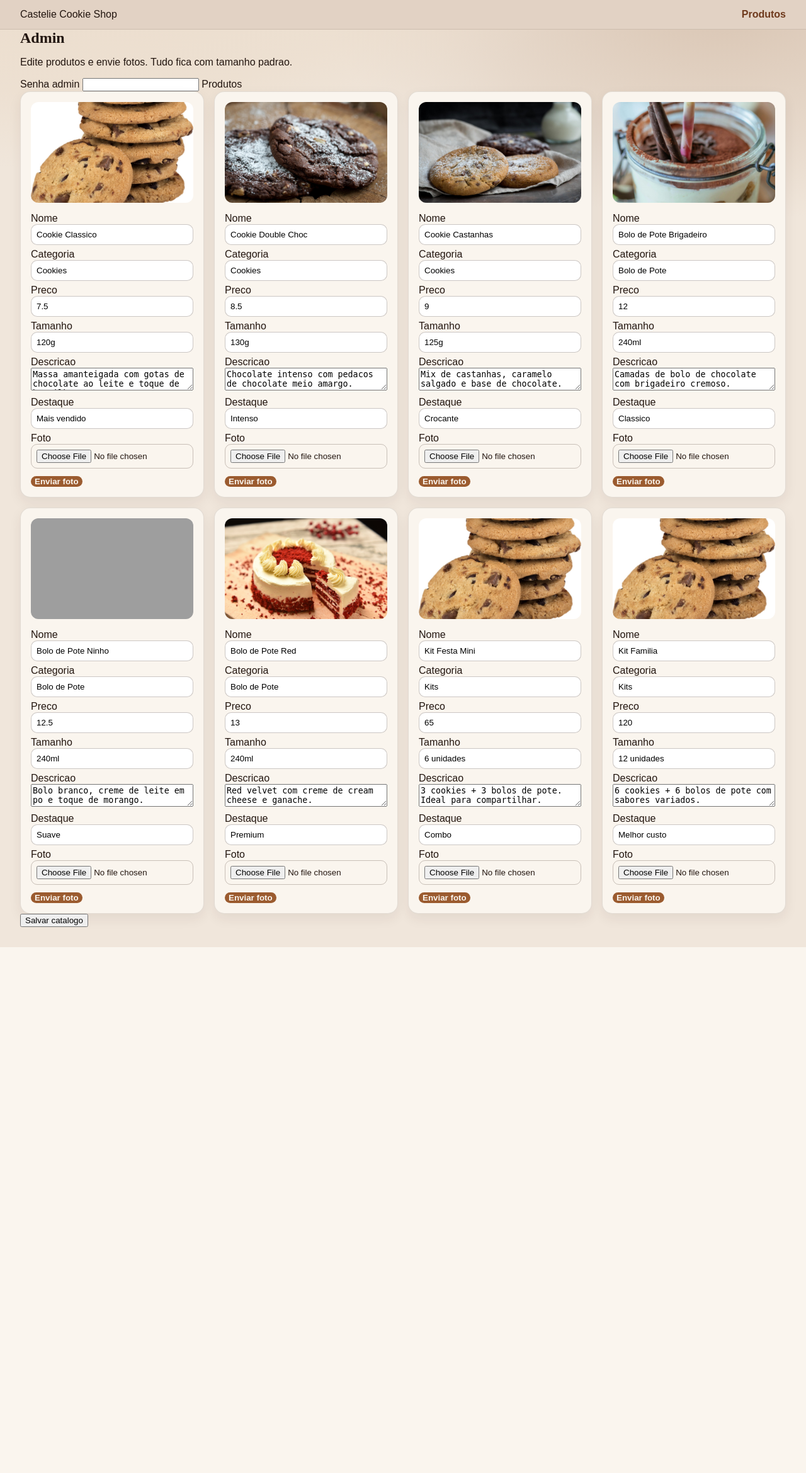
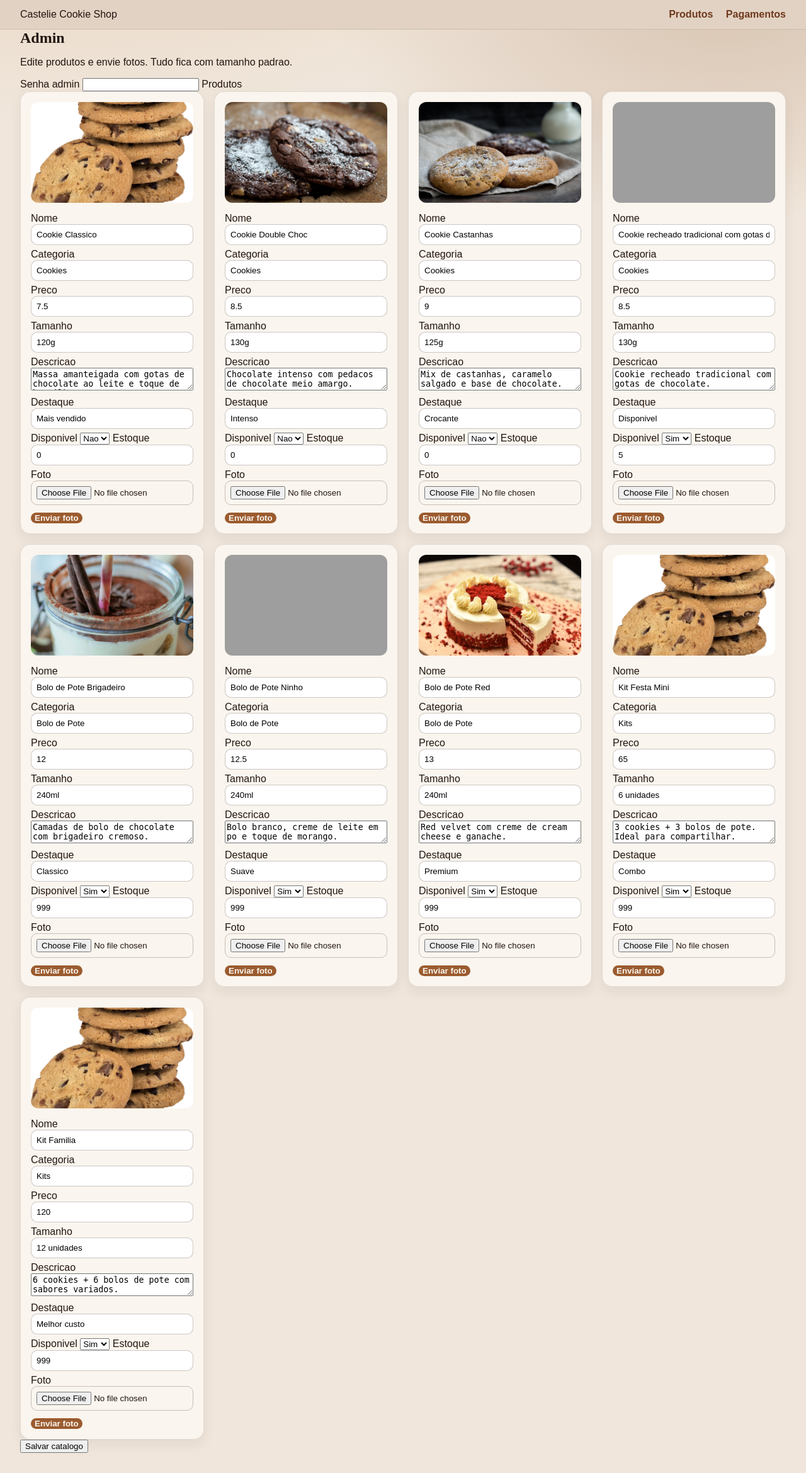
Before and after one commit to felipepereira160-a11y/CastelieCookieShop, a FastAPI app: page /admin in a window 1280 px wide. Shown: the whole page at 63% size. Before the commit the page ends 1504 px from the top, so only its background shows below. Run offline with FastAPI, Linux system fonts and the light colour scheme; grey boxes are pictures that could not be loaded.

Commit message:
Add inventory control and admin fields

```diff
--- a/fastapi_app/main.py
+++ b/fastapi_app/main.py
@@ -34,6 +34,8 @@ DEFAULT_CATALOG = [
         "size": "120g",
         "description": "Massa amanteigada com gotas de chocolate ao leite e toque de baunilha.",
         "highlight": "Mais vendido",
+        "available": False,
+        "stock": 0,
     },
     {
         "id": "ck_double",
@@ -43,6 +45,8 @@ DEFAULT_CATALOG = [
         "size": "130g",
         "description": "Chocolate intenso com pedacos de chocolate meio amargo.",
         "highlight": "Intenso",
+        "available": False,
+        "stock": 0,
     },
     {
         "id": "ck_nut",
@@ -52,6 +56,19 @@ DEFAULT_CATALOG = [
         "size": "125g",
         "description": "Mix de castanhas, caramelo salgado e base de chocolate.",
         "highlight": "Crocante",
+        "available": False,
+        "stock": 0,
+    },
+    {
+        "id": "ck_recheado_tradicional",
+        "name": "Cookie recheado tradicional com gotas de chocolate",
+        "category": "Cookies",
+        "price": 8.5,
+        "size": "130g",
+        "description": "Cookie recheado tradicional com gotas de chocolate.",
+        "highlight": "Disponivel",
+        "available": True,
+        "stock": 5,
     },
     {
         "id": "bp_brigadeiro",
@@ -61,6 +78,8 @@ DEFAULT_CATALOG = [
         "size": "240ml",
         "description": "Camadas de bolo de chocolate com brigadeiro cremoso.",
         "highlight": "Classico",
+        "available": True,
+        "stock": 999,
     },
     {
         "id": "bp_ninho",
@@ -70,6 +89,8 @@ DEFAULT_CATALOG = [
         "size": "240ml",
         "description": "Bolo branco, creme de leite em po e toque de morango.",
         "highlight": "Suave",
+        "available": True,
+        "stock": 999,
     },
     {
         "id": "bp_red",
@@ -79,6 +100,8 @@ DEFAULT_CATALOG = [
         "size": "240ml",
         "description": "Red velvet com creme de cream cheese e ganache.",
         "highlight": "Premium",
+        "available": True,
+        "stock": 999,
     },
     {
         "id": "kit_party",
@@ -88,6 +111,8 @@ DEFAULT_CATALOG = [
         "size": "6 unidades",
         "description": "3 cookies + 3 bolos de pote. Ideal para compartilhar.",
         "highlight": "Combo",
+        "available": True,
+        "stock": 999,
     },
     {
         "id": "kit_family",
@@ -97,6 +122,8 @@ DEFAULT_CATALOG = [
         "size": "12 unidades",
         "description": "6 cookies + 6 bolos de pote com sabores variados.",
         "highlight": "Melhor custo",
+        "available": True,
+        "stock": 999,
     },
 ]
 
@@ -287,6 +314,30 @@ async def create_order(payload: Dict[str, Any]):
     if delivery_type == "Entrega" and not address:
         return JSONResponse({"ok": False, "message": "Endereco de entrega obrigatorio."}, status_code=400)
 
+    # inventory check
+    catalog = load_catalog()
+    catalog_map = {item.get("id"): item for item in catalog}
+    for item in items:
+        pid = item.get("id")
+        qty = int(item.get("qty") or 0)
+        record = catalog_map.get(pid)
+        if record is None:
+            return JSONResponse({"ok": False, "message": f"Produto {pid} nao encontrado."}, status_code=400)
+        if not record.get("available", True):
+            return JSONResponse({"ok": False, "message": f"{record.get('name', 'Produto')} indisponivel."}, status_code=400)
+        stock = int(record.get("stock") or 0)
+        if stock < qty:
+            return JSONResponse({"ok": False, "message": f"Estoque insuficiente para {record.get('name', 'produto')}"}, status_code=400)
+
+    # decrement stock
+    for item in items:
+        pid = item.get("id")
+        qty = int(item.get("qty") or 0)
+        catalog_map[pid]["stock"] = int(catalog_map[pid].get("stock") or 0) - qty
+
+    save_catalog(list(catalog_map.values()))
+    commit_and_push(["data/catalog.json"], "Atualizar estoque")
+
     subtotal = float(payload.get("subtotal") or 0)
     delivery_fee = 8.0 if delivery_type == "Entrega" else 0.0
     total = subtotal + delivery_fee
--- a/fastapi_app/templates/admin.html
+++ b/fastapi_app/templates/admin.html
@@ -11,6 +11,7 @@
       <div class="brand">Castelie Cookie Shop</div>
       <nav>
         <a href="/">Produtos</a>
+        <a href="/admin/pagamentos">Pagamentos</a>
       </nav>
     </header>
 
@@ -59,6 +60,13 @@
           <textarea rows="2" data-field="description">${item.description}</textarea>
           <label>Destaque</label>
           <input value="${item.highlight}" data-field="highlight" />
+          <label>Disponivel</label>
+          <select data-field="available">
+            <option value="true" ${item.available ? 'selected' : ''}>Sim</option>
+            <option value="false" ${item.available ? '' : 'selected'}>Nao</option>
+          </select>
+          <label>Estoque</label>
+          <input type="number" step="1" value="${item.stock ?? 0}" data-field="stock" />
           <label>Foto</label>
           <input type="file" data-field="image" accept=".jpg,.jpeg,.png,.webp" />
           <button type="button" class="upload-btn">Enviar foto</button>
@@ -107,6 +115,8 @@
             size: getVal('size'),
             description: getVal('description'),
             highlight: getVal('highlight'),
+            available: getVal('available') === 'true',
+            stock: parseInt(getVal('stock') || 0, 10),
           };
         });
         jsonInput.value = JSON.stringify(updated, null, 2);
```
Also changed, not shown: data/catalog.json (+20 -3 lines), fastapi_app/static/app.js (+8 -2 lines).
